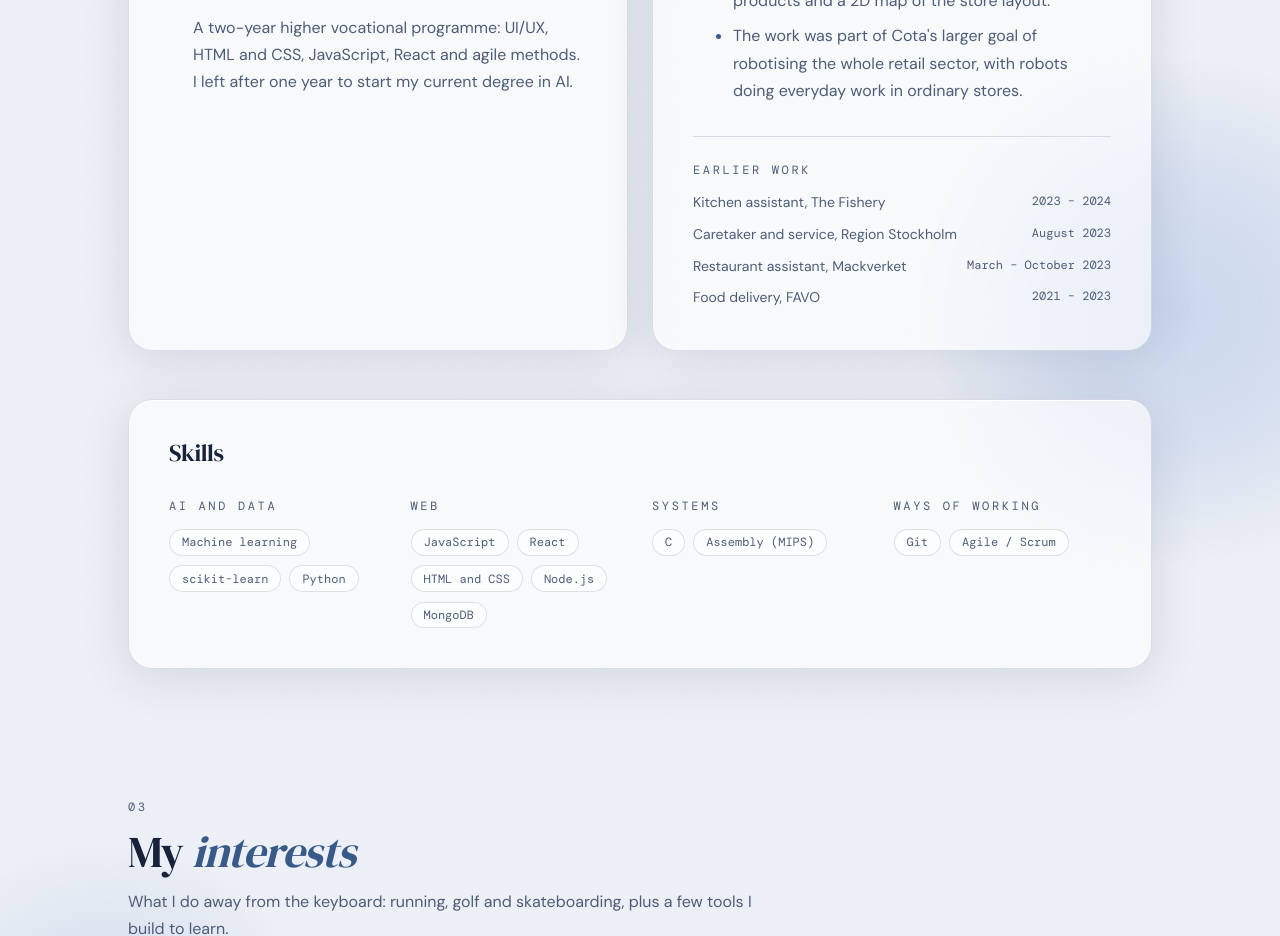
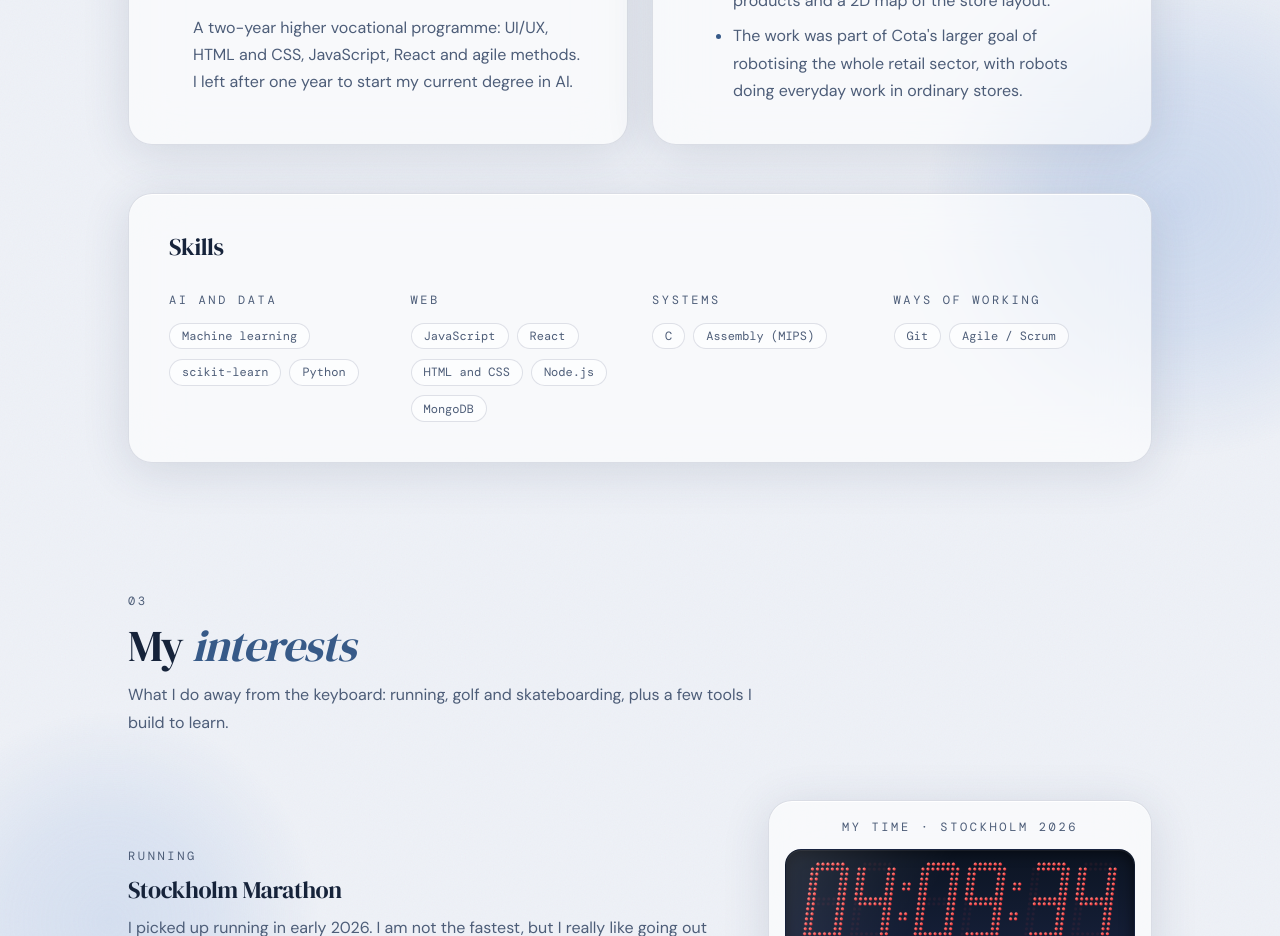
Before and after one commit to DavidAkerlind/portfolio_page, a React (Vite) app: page / in a window 1280 px wide. Shown: the part 3320-4256 px from the top of the page. Built offline with nearby package versions, Linux system fonts and the light colour scheme.

Commit message:
Remove the earlier work list from the About section
The list, its data, the Swedish text, the label and the styles are gone.

Co-Authored-By: Claude Sonnet 5.5 <noreply@anthropic.com>
Claude-Session: https://claude.ai/code/session_01V2AXfnzt3cR9dUYPQ3F8Te

```diff
--- a/src/data/about.js
+++ b/src/data/about.js
@@ -46,13 +46,6 @@ export const experience = [
 	},
 ];
 
-export const earlierWork = [
-	{ role: 'Kitchen assistant', place: 'The Fishery', period: '2023 – 2024' },
-	{ role: 'Caretaker and service', place: 'Region Stockholm', period: 'August 2023' },
-	{ role: 'Restaurant assistant', place: 'Mackverket', period: 'March – October 2023' },
-	{ role: 'Food delivery', place: 'FAVO', period: '2021 – 2023' },
-];
-
 export const skills = [
 	{ label: 'AI and data', items: ['Machine learning', 'scikit-learn', 'Python'] },
 	{
--- a/src/i18n/content.js
+++ b/src/i18n/content.js
@@ -3,7 +3,6 @@ import {
 	intro,
 	education,
 	experience,
-	earlierWork,
 	skills,
 } from '../data/about';
 import { marathon, alsoInto, studyTools } from '../data/outside';
@@ -41,7 +40,6 @@ const english = {
 	intro,
 	education,
 	experience,
-	earlierWork,
 	skills,
 	marathon,
 	alsoInto,
--- a/src/i18n/sv.js
+++ b/src/i18n/sv.js
@@ -68,13 +68,6 @@ export const sv = {
 		},
 	},
 
-	earlierWork: [
-		{ role: 'Köksbiträde' },
-		{ role: 'Vaktmästare och service', period: 'augusti 2023' },
-		{ role: 'Restaurangbiträde', period: 'mars – oktober 2023' },
-		{ role: 'Matleverans' },
-	],
-
 	skills: [
 		{ label: 'AI och data', items: ['Maskininlärning', 'scikit-learn', 'Python'] },
 		{
--- a/src/i18n/ui.js
+++ b/src/i18n/ui.js
@@ -35,7 +35,6 @@ export const ui = {
 			title: ['About ', 'me'],
 			education: 'Education',
 			experience: 'Experience',
-			earlier: 'Earlier work',
 			skills: 'Skills',
 		},
 		interests: {
@@ -114,7 +113,6 @@ export const ui = {
 			title: ['Om ', 'mig'],
 			education: 'Utbildning',
 			experience: 'Erfarenhet',
-			earlier: 'Tidigare arbete',
 			skills: 'Kompetenser',
 		},
 		interests: {
--- a/src/pages/HomePage/AboutSection.jsx
+++ b/src/pages/HomePage/AboutSection.jsx
@@ -6,7 +6,7 @@ import { useContent, useUi } from '../../i18n/lang';
 import './aboutSection.css';
 
 export default function AboutSection() {
-	const { intro, education, experience, earlierWork, skills } = useContent();
+	const { intro, education, experience, skills } = useContent();
 	const ui = useUi().about;
 
 	return (
@@ -35,20 +35,6 @@ export default function AboutSection() {
 				<GlassCard as="article" className="about-card">
 					<h3 className="about-card-title">{ui.experience}</h3>
 					<Timeline items={experience} />
-
-					<div className="about-earlier">
-						<h4 className="about-label">{ui.earlier}</h4>
-						<ul>
-							{earlierWork.map(({ role, place, period }) => (
-								<li key={`${place}-${period}`}>
-									<span>
-										{role}, {place}
-									</span>
-									<span className="about-earlier-period">{period}</span>
-								</li>
-							))}
-						</ul>
-					</div>
 				</GlassCard>
 			</div>
 
--- a/src/pages/HomePage/aboutSection.css
+++ b/src/pages/HomePage/aboutSection.css
@@ -34,34 +34,6 @@
 	color: var(--color-muted);
 }
 
-.about-earlier {
-	display: flex;
-	flex-direction: column;
-	gap: var(--space-3);
-	padding-top: var(--space-6);
-	border-top: 1px solid var(--glass-border);
-}
-
-.about-earlier ul {
-	display: flex;
-	flex-direction: column;
-	gap: var(--space-2);
-}
-
-.about-earlier li {
-	display: flex;
-	flex-wrap: wrap;
-	justify-content: space-between;
-	column-gap: var(--space-4);
-	color: var(--color-muted);
-	font-size: var(--text-sm);
-}
-
-.about-earlier-period {
-	font-family: var(--font-mono);
-	font-size: var(--text-xs);
-}
-
 .about-skills {
 	display: grid;
 	grid-template-columns: repeat(auto-fit, minmax(min(100%, 11rem), 1fr));
@@ -73,10 +45,3 @@
 	flex-direction: column;
 	gap: var(--space-3);
 }
-
-@media (max-width: 30rem) {
-	.about-earlier li {
-		flex-direction: column;
-		gap: var(--space-1);
-	}
-}
```
Also changed, not shown: 1 other file (tests, documents, lock files or other folders).
